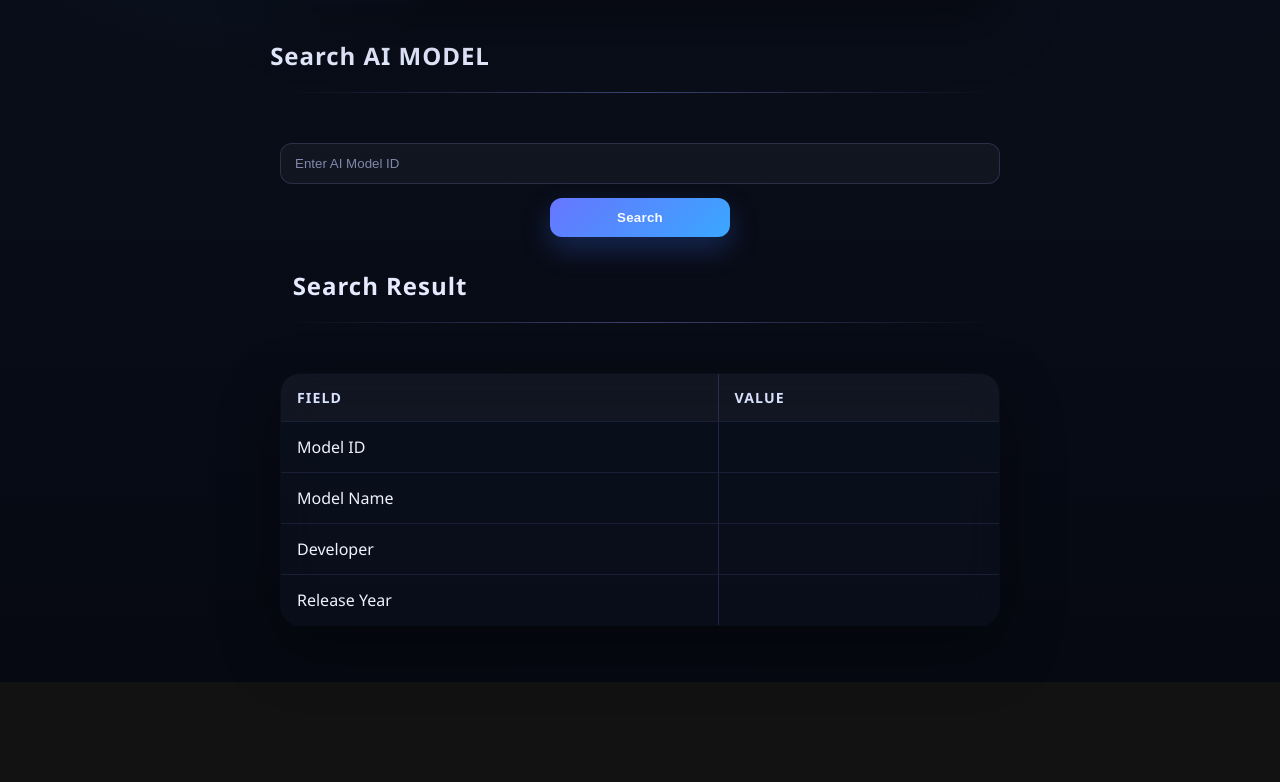
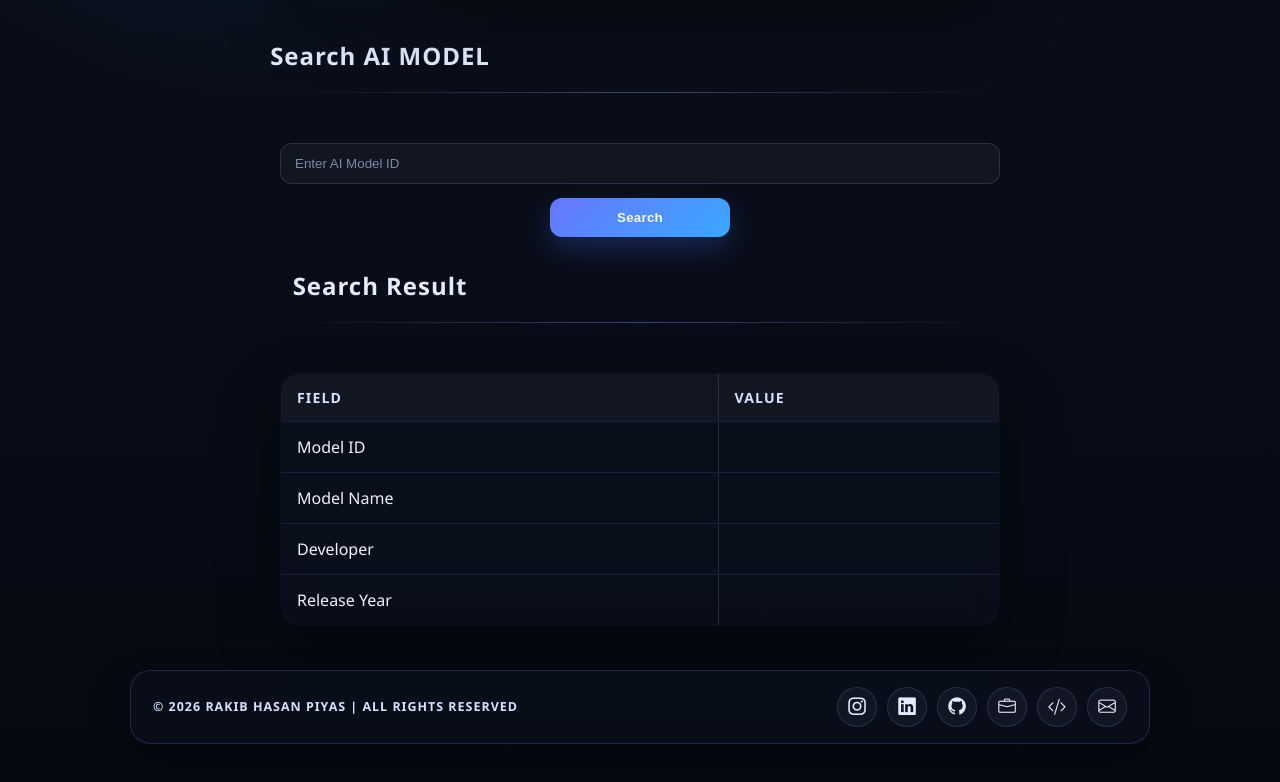
Before and after one commit to rhpiyas/ai-model-database, a website: page frontend/index.html in a window 1280 px wide. Shown: the part 597-1379 px from the top of the page. Before the commit the page ends 1279 px from the top, so only its background shows below. Drawn offline with nearby package versions, Linux system fonts and the light colour scheme.

Commit message:
Add footer

```diff
--- a/frontend/index.html
+++ b/frontend/index.html
@@ -4,6 +4,8 @@
     <meta charset="UTF-8">
     <meta name="viewport" content="width=device-width, initial-scale=1.0">
     <title>AI Model Database</title>
+
+    <link rel="stylesheet" href="https://cdn.jsdelivr.net/npm/bootstrap-icons@1.11.3/font/bootstrap-icons.min.css">
 
     <link rel="stylesheet" href="style.css">
 </head>
@@ -82,6 +84,30 @@
 
     </table>
 
+    <footer class="footer">
+		<p>© 2026 Rakib Hasan Piyas | All Rights Reserved</p>
+		<div class="social-links text-center">
+			<a href="https://www.instagram.com/rhpiyas/" target="_blank" rel="noreferrer" class="instagram" aria-label="Instagram">
+				<i class="bi bi-instagram"></i>
+			</a>
+			<a href="https://www.linkedin.com/in/rhpiyas/" target="_blank" rel="noreferrer" class="linkedin" aria-label="LinkedIn">
+				<i class="bi bi-linkedin"></i>
+			</a>
+			<a href="https://github.com/rhpiyas" target="_blank" rel="noreferrer" class="github" aria-label="GitHub">
+				<i class="bi bi-github"></i>
+			</a>
+			<a href="https://rhpiyas.vercel.app" target="_blank" rel="noreferrer" class="portfolio" aria-label="Portfolio">
+				<i class="bi bi-briefcase"></i>
+			</a>
+			<a href="https://codeforces.com/profile/rh_piyas" target="_blank" rel="noreferrer" class="codeforces" aria-label="Codeforces">
+				<i class="bi bi-code-slash"></i>
+			</a>
+			<a href="mailto:rakibhasanpiyas97@gmail.com?subject=Request%20to%20contact%20you%20from%20your%20Portfolio&body=Dear%20Rakib%20Hasan%20Piyas,%0A%0A" target="_blank" rel="noreferrer" aria-label="Email">
+				<i class="bi bi-envelope"></i>
+			</a>
+		</div>
+	</footer>
+
     <script src="index.js"></script>
 
 </body>
--- a/frontend/style.css
+++ b/frontend/style.css
@@ -197,3 +197,118 @@ td {
         width: 100%;
     }
 }
+
+.footer {
+    width: min(1020px, calc(100% - 32px));
+    margin: 44px auto 0;
+    padding: 16px 22px;
+    display: flex;
+    flex-direction: row;
+    align-items: center;
+    justify-content: space-between;
+    gap: 18px;
+    border: 1px solid rgba(143, 156, 255, 0.18);
+    border-radius: 20px;
+    background: rgba(10, 15, 29, 0.82);
+    box-shadow: 0 18px 42px rgba(0, 0, 0, 0.28);
+    backdrop-filter: blur(18px);
+    -webkit-backdrop-filter: blur(18px);
+    text-align: left;
+}
+
+.footer p {
+    margin: 0;
+    font-size: 0.78rem;
+    font-weight: 700;
+    letter-spacing: 0.08em;
+    text-transform: uppercase;
+    color: #d9e1ff;
+}
+
+.social-links {
+	display: flex;
+	align-items: center;
+	justify-content: flex-end;
+    gap: 10px;
+    flex-wrap: nowrap;
+}
+
+.social-links a {
+    width: 40px;
+    height: 40px;
+	display: inline-grid;
+	place-items: center;
+	border-radius: 50%;
+    border: 1px solid rgba(143, 156, 255, 0.18);
+    background: rgba(255, 255, 255, 0.04);
+    color: #e5ebff;
+    text-decoration: none;
+    transition: transform 180ms ease, background 180ms ease, color 180ms ease, box-shadow 180ms ease, border-color 180ms ease;
+}
+
+.social-links a:hover {
+	transform: translateY(-2px);
+    box-shadow: 0 14px 24px rgba(20, 28, 45, 0.22);
+    border-color: rgba(118, 136, 255, 0.42);
+}
+
+.social-links a.instagram:hover {
+	color: #e1306c;
+}
+
+.social-links a.linkedin:hover {
+	color: #0a66c2;
+}
+
+.social-links a.github:hover {
+	color: #111827;
+}
+
+.social-links a.codeforces:hover {
+	color: #1f6feb;
+}
+
+.social-links a i,
+.social-links a img {
+	display: block;
+	font-size: 1.1rem;
+	line-height: 1;
+}
+
+.social-links a:focus-visible {
+    outline: 2px solid rgba(118, 136, 255, 0.75);
+    outline-offset: 3px;
+}
+
+.social-links a.codeforces i {
+	font-size: 1.15rem;
+}
+
+@media (max-width: 1080px) {
+	.footer {
+        width: min(100% - 18px, 1020px);
+        padding: 16px 18px;
+	}
+}
+
+@media (max-width: 640px) {
+    .footer p {
+        margin-bottom: 0;
+    }
+
+    .footer {
+        flex-direction: column;
+        align-items: center;
+        text-align: center;
+        margin-top: 36px;
+    }
+
+    .social-links {
+        justify-content: center;
+    }
+}
+
+.footer a {
+    color: inherit;
+    text-decoration: none;
+}
```
